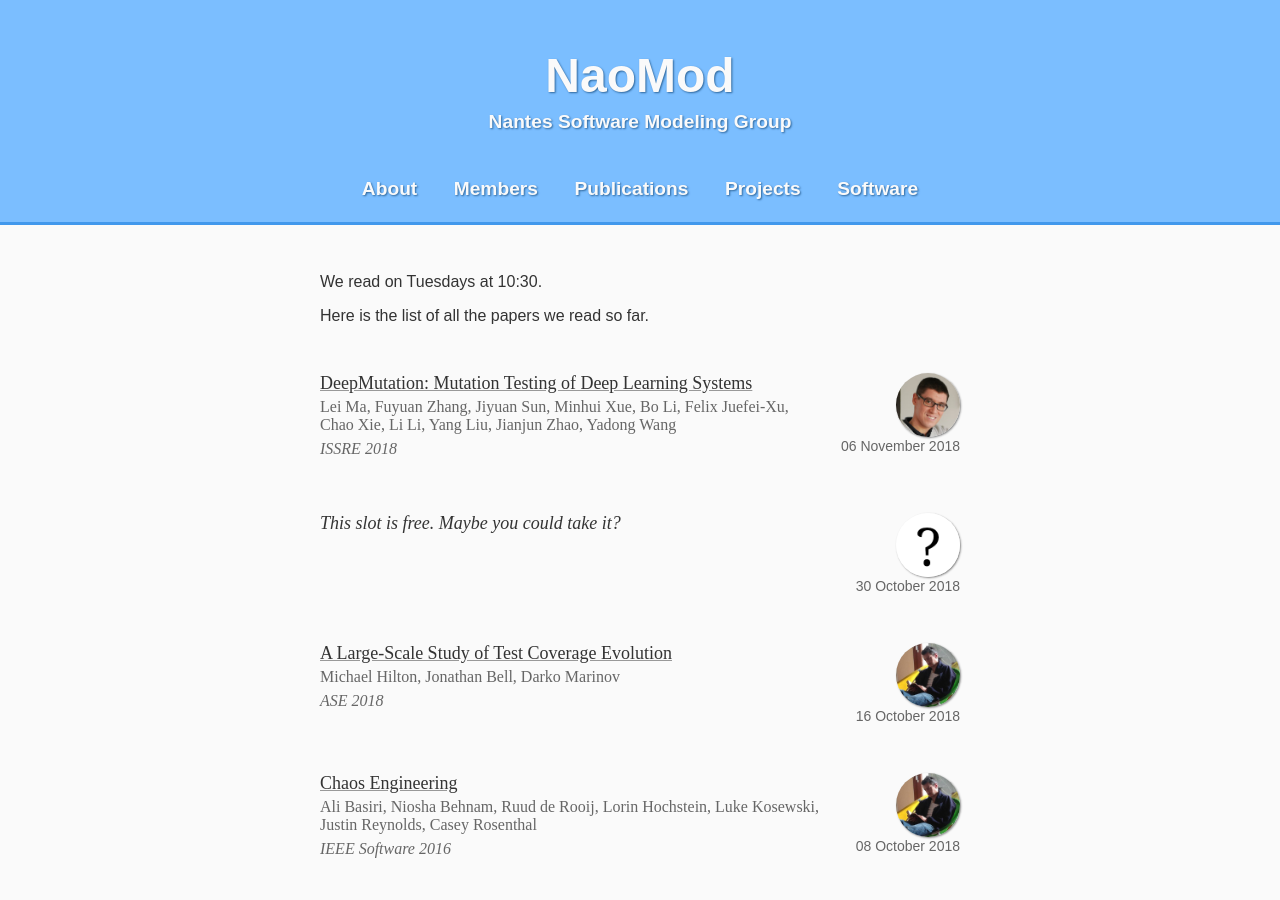
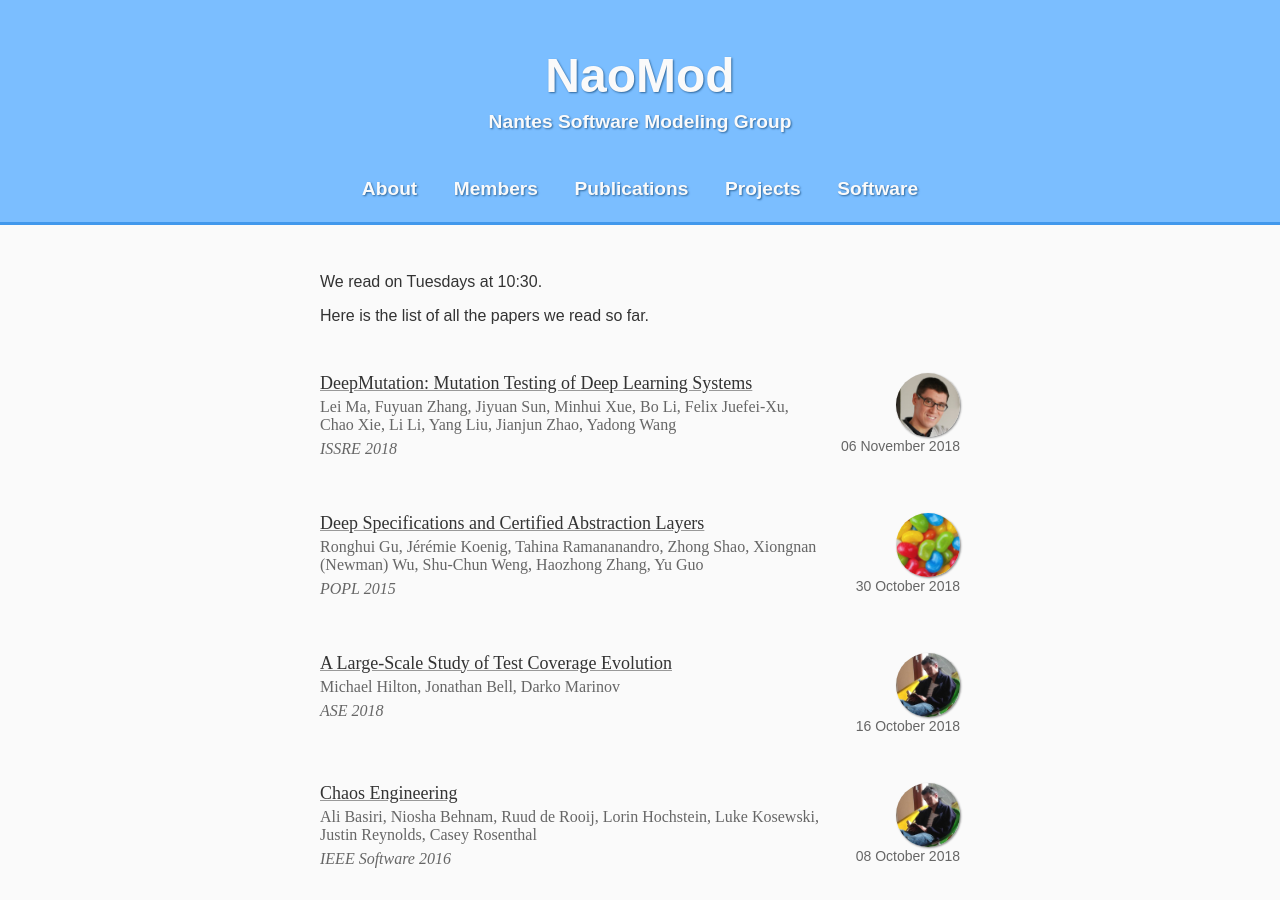
Before and after one commit to NaoMod/naomod.github.io, a Jekyll site: the page built from paper-of-the-week.html, in a window 1280 px wide and 900 px high. Built offline with Jekyll 4.4.1, drawn with Linux system fonts in a browser that asks for light colours.

Commit message:
Next paper

```diff
--- a/paper-of-the-week.html
+++ b/paper-of-the-week.html
@@ -13,7 +13,12 @@ papers:
   tag: State of the art
 
 - date: 2018-10-30
-  speaker: TBD
+  speaker: Joachim
+  title: Deep Specifications and Certified Abstraction Layers
+  authors: Ronghui Gu, Jérémie Koenig, Tahina Ramananandro, Zhong Shao, Xiongnan (Newman) Wu, Shu-Chun Weng, Haozhong Zhang, Yu Guo
+  venue: POPL
+  year: 2015
+  url: http://flint.cs.yale.edu/flint/publications/dscal.pdf
 
 - date: 2018-10-16
   speaker: Gerson
@@ -151,6 +156,9 @@ speakers:
   - name: Florent
     picture: fmdkdd.jpg
 
+  - name: Joachim
+    picture: joachim.jpg
+
   - name: TBD
     picture: none.png
 
```
